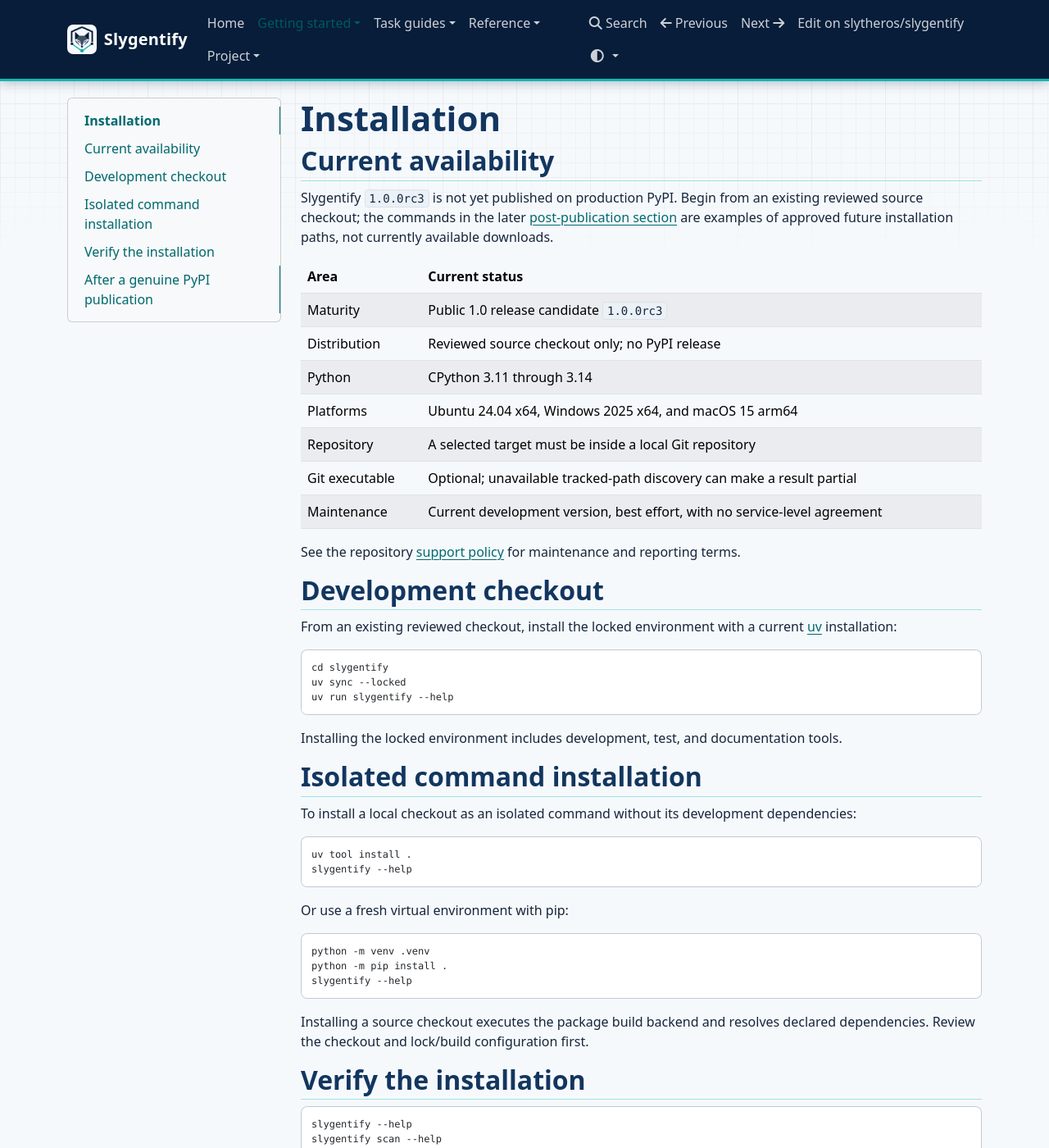
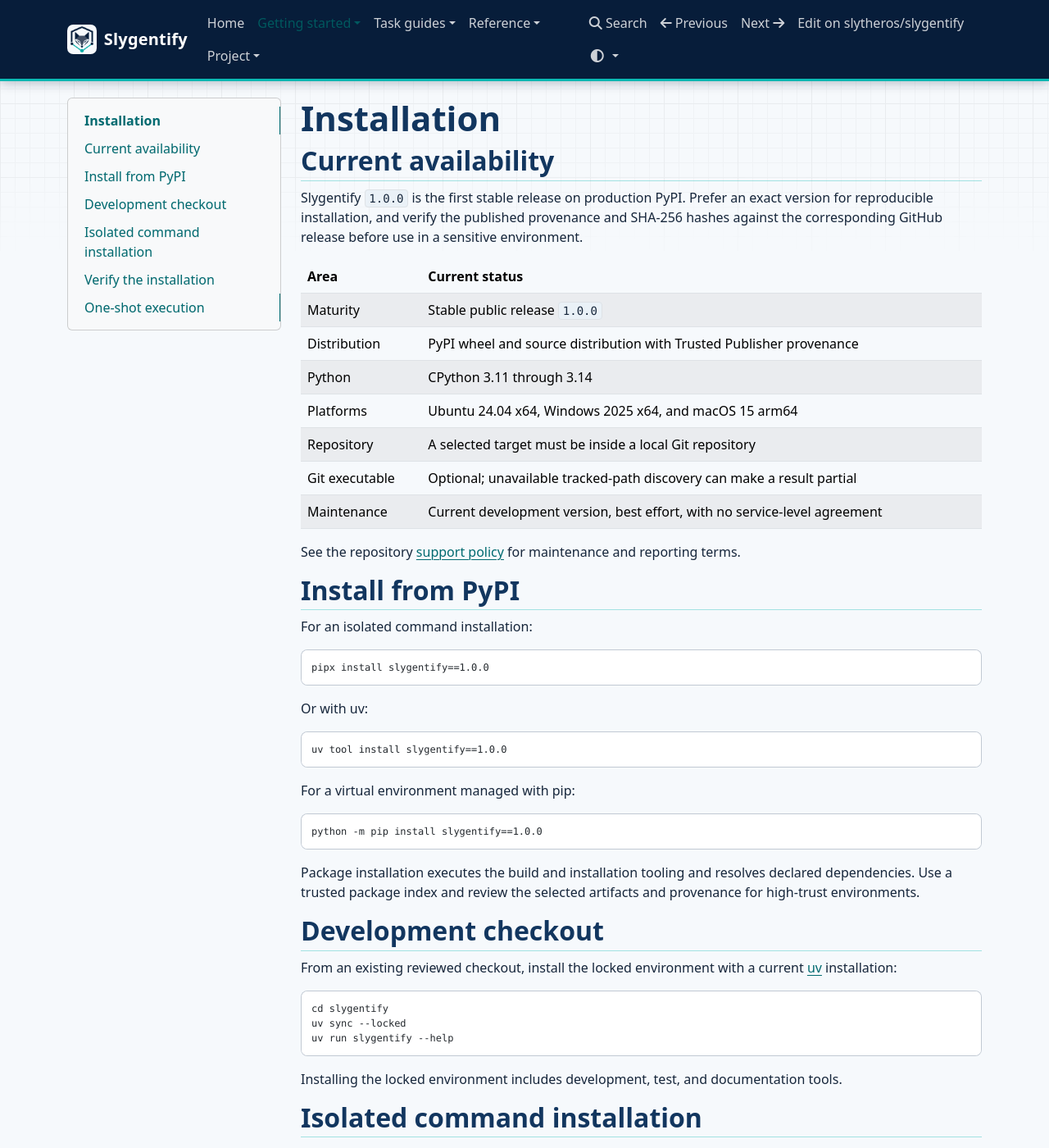
Before and after one commit to slytheros/slygentify, an MkDocs documentation site: the page built from docs/installation.md, in a window 1280 px wide and 1400 px high. Shown: the whole window at 82% size. Built offline with MkDocs 1.6.1, drawn with Linux system fonts in a browser that asks for light colours; nearby versions of some CDN libraries; some of the changed text lies outside the part shown.

````diff
--- a/docs/examples/doctor.json
+++ b/docs/examples/doctor.json
@@ -1,6 +1,6 @@
 {
   "schema_version": 1,
-  "producer_version": "1.0.0rc3",
+  "producer_version": "1.0.0",
   "completion": "complete",
   "repository": {
     "id": "repository:.",
--- a/docs/examples/map.json
+++ b/docs/examples/map.json
@@ -1,7 +1,7 @@
 {
   "schema_version": 1,
   "source_scan_schema_version": 1,
-  "producer_version": "1.0.0rc3",
+  "producer_version": "1.0.0",
   "source_scan_sha256": "0000000000000000000000000000000000000000000000000000000000000000",
   "source_completion": "complete",
   "scope": {
--- a/docs/examples/representative-doctor.json
+++ b/docs/examples/representative-doctor.json
@@ -1,6 +1,6 @@
 {
   "schema_version": 1,
-  "producer_version": "1.0.0rc3",
+  "producer_version": "1.0.0",
   "completion": "partial",
   "repository": {
     "id": "repository_c140010bf267fcd92f5cf59a9250459d63078cb45b41e6451fef20e19c9fd170",
--- a/docs/examples/representative-map.json
+++ b/docs/examples/representative-map.json
@@ -1,8 +1,8 @@
 {
   "schema_version": 1,
   "source_scan_schema_version": 1,
-  "producer_version": "1.0.0rc3",
-  "source_scan_sha256": "269dddb7c5cbf5f3ddf6ac49ec3fe8b18ae4a6173f6a3302d20ffb6678b7ddd7",
+  "producer_version": "1.0.0",
+  "source_scan_sha256": "50a616ccd63873e58c35e2f59deda5978ec74e9cd6ba5eead41bb9007b9a696a",
   "source_completion": "partial",
   "scope": {
     "requested_path": "packages/web/src/app.ts",
--- a/docs/examples/representative-scan.json
+++ b/docs/examples/representative-scan.json
@@ -1,6 +1,6 @@
 {
   "schema_version": 1,
-  "producer_version": "1.0.0rc3",
+  "producer_version": "1.0.0",
   "completion": "partial",
   "repository": {
     "id": "repository_c140010bf267fcd92f5cf59a9250459d63078cb45b41e6451fef20e19c9fd170",
--- a/docs/examples/scan.json
+++ b/docs/examples/scan.json
@@ -1,6 +1,6 @@
 {
   "schema_version": 1,
-  "producer_version": "1.0.0rc3",
+  "producer_version": "1.0.0",
   "completion": "complete",
   "repository": {
     "id": "repository:.",
--- a/docs/examples/state.json
+++ b/docs/examples/state.json
@@ -1,6 +1,6 @@
 {
   "schema_version": 2,
-  "producer_version": "1.0.0rc3",
+  "producer_version": "1.0.0",
   "effective_limits": [
     {"name": "max_depth", "default": 256, "requested": 256, "effective": 256, "source": "default"},
     {"name": "max_entries", "default": 1000000, "requested": 1000000, "effective": 1000000, "source": "default"},
--- a/docs/installation.md
+++ b/docs/installation.md
@@ -2,14 +2,14 @@
 
 ## Current availability
 
-Slygentify `1.0.0rc3` is not yet published on production PyPI. Begin from an existing reviewed source checkout;
-the commands in the later [post-publication section](#after-a-genuine-pypi-publication)
-are examples of approved future installation paths, not currently available downloads.
+Slygentify `1.0.0` is the first stable release on production PyPI. Prefer an exact
+version for reproducible installation, and verify the published provenance and SHA-256
+hashes against the corresponding GitHub release before use in a sensitive environment.
 
 | Area | Current status |
 | --- | --- |
-| Maturity | Public 1.0 release candidate `1.0.0rc3` |
-| Distribution | Reviewed source checkout only; no PyPI release |
+| Maturity | Stable public release `1.0.0` |
+| Distribution | PyPI wheel and source distribution with Trusted Publisher provenance |
 | Python | CPython 3.11 through 3.14 |
 | Platforms | Ubuntu 24.04 x64, Windows 2025 x64, and macOS 15 arm64 |
 | Repository | A selected target must be inside a local Git repository |
@@ -19,6 +19,30 @@ are examples of approved future installation paths, not currently available down
 See the repository
 [support policy](https://github.com/slytheros/slygentify/blob/develop/SUPPORT.md) for
 maintenance and reporting terms.
+
+## Install from PyPI
+
+For an isolated command installation:
+
+```console
+pipx install slygentify==1.0.0
+```
+
+Or with uv:
+
+```console
+uv tool install slygentify==1.0.0
+```
+
+For a virtual environment managed with pip:
+
+```console
+python -m pip install slygentify==1.0.0
+```
+
+Package installation executes the build and installation tooling and resolves declared
+dependencies. Use a trusted package index and review the selected artifacts and
+provenance for high-trust environments.
 
 ## Development checkout
 
@@ -69,21 +93,10 @@ lookup may be unavailable and the result can be partial. Selecting
 `--git-executable PATH` authorizes that exact file as trusted, unsandboxed code; it can
 have arbitrary effects.
 
-## After a genuine PyPI publication
+## One-shot execution
 
-!!! warning "Future installation only — do not run these commands yet"
+Run the exact stable version without retaining a tool installation:
 
-    Slygentify has no PyPI release. Do not use the following commands until a release
-    exists and its provenance has been verified on PyPI. A placeholder package or name
-    reservation is not a Slygentify release.
-
-    ```console
-    git clone https://github.com/slytheros/slygentify.git
-    python -m pip install slygentify
-    pipx install slygentify
-    uv tool install slygentify
-    uvx slygentify --help
-    ```
-
-Release documentation will replace this warning with the exact verified version and
-artifact hashes after the supported installation matrix passes.
+```console
+uvx --from slygentify==1.0.0 slygentify --help
+```
--- a/pyproject.toml
+++ b/pyproject.toml
@@ -12,7 +12,7 @@ license = "Apache-2.0"
 license-files = ["LICENSE"]
 authors = [{ name = "Slygentify contributors" }]
 classifiers = [
-  "Development Status :: 4 - Beta",
+  "Development Status :: 5 - Production/Stable",
   "Environment :: Console",
   "Intended Audience :: Developers",
   "Operating System :: OS Independent",
--- a/src/slygentify/_version.py
+++ b/src/slygentify/_version.py
@@ -1,3 +1,3 @@
 """Single source of truth for the installed package version."""
 
-__version__ = "1.0.0rc3"
+__version__ = "1.0.0"
````
Also changed, not shown: CHANGELOG.md (+8 -2 lines), README.md (+6 -5 lines), docs/index.md (+2 -2 lines), docs/migration.md (+5 -3 lines), docs/releasing.md (+2 -2 lines), 3 other files.
